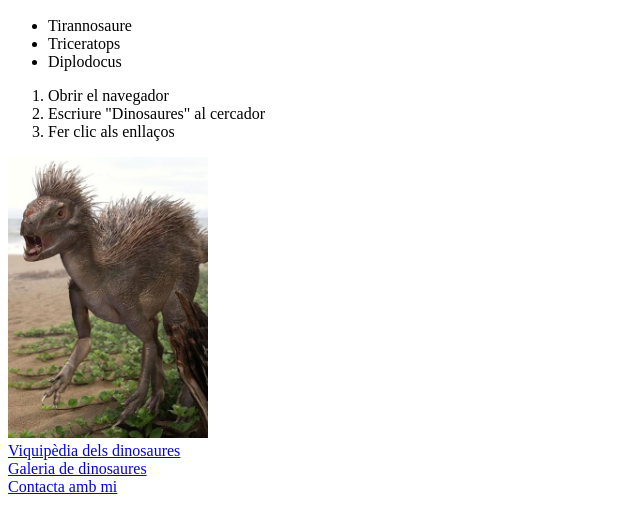
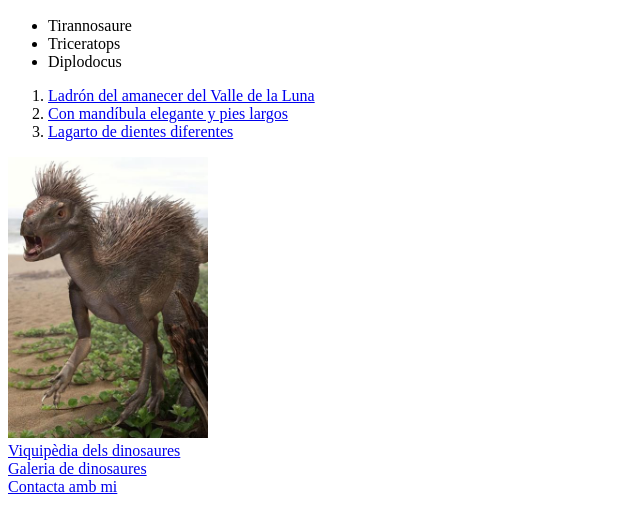
Before and after one commit to HectorGonzalez-dev/DAM1M04-Exercici000, a plain HTML site: page index.html in a window 1280 px wide. Shown: the part 110-640 px from the top of the page, without its empty margins (0-640 px from the left). Drawn offline with Linux system fonts and the light colour scheme.

Commit message:
retoques finales
pequeños cambios en algunas partes, he mejorado una lista y puesto enlaces en otra

```diff
--- a/index.html
+++ b/index.html
@@ -13,9 +13,9 @@
             <li>Diplodocus</li>
         </ul>
         <ol>
-            <li>Obrir el navegador</li>
-            <li>Escriure "Dinosaures" al cercador</li>
-            <li>Fer clic als enllaços</li>
+            <li><a href="https://es.wikipedia.org/wiki/Eoraptor_lunensis" target="_blank">Ladrón del amanecer del Valle de la Luna</a></li>
+            <li><a href="https://es.wikipedia.org/wiki/Compsognathus_longipes" target="_blank">Con mandíbula elegante y pies largos</a></li>
+            <li><a href="https://es.wikipedia.org/wiki/Heterodontosaurus_tucki" target="_blank">Lagarto de dientes diferentes</a></li>
         </ol>
         <img src="./imatges/dinosaurio.jpg" alt="El dinosaurio mas feo del mundo" width="200"><br>
         <a href="https://ca.wikipedia.org/wiki/Dinosaures" target="_blank">Viquipèdia dels dinosaures</a><br>
```
Also changed, not shown: galeria.html (+3 -3 lines), imatges/Brachiosaurus.jpg (deleted), imatges/Triceratops.jpg (deleted), imatges/Velociraptor.jpg (deleted), imatges/brachiopoda.jpg (added), imatges/hallucigenia.jpg (added), imatges/opabinia.jpg (added).
